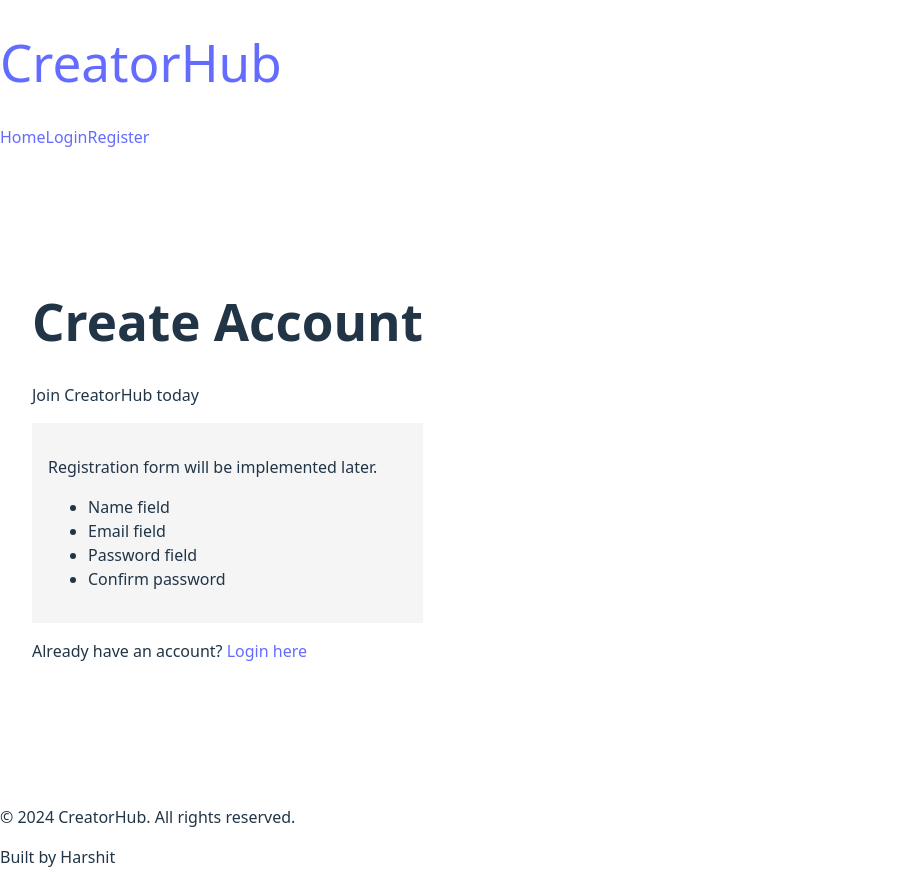
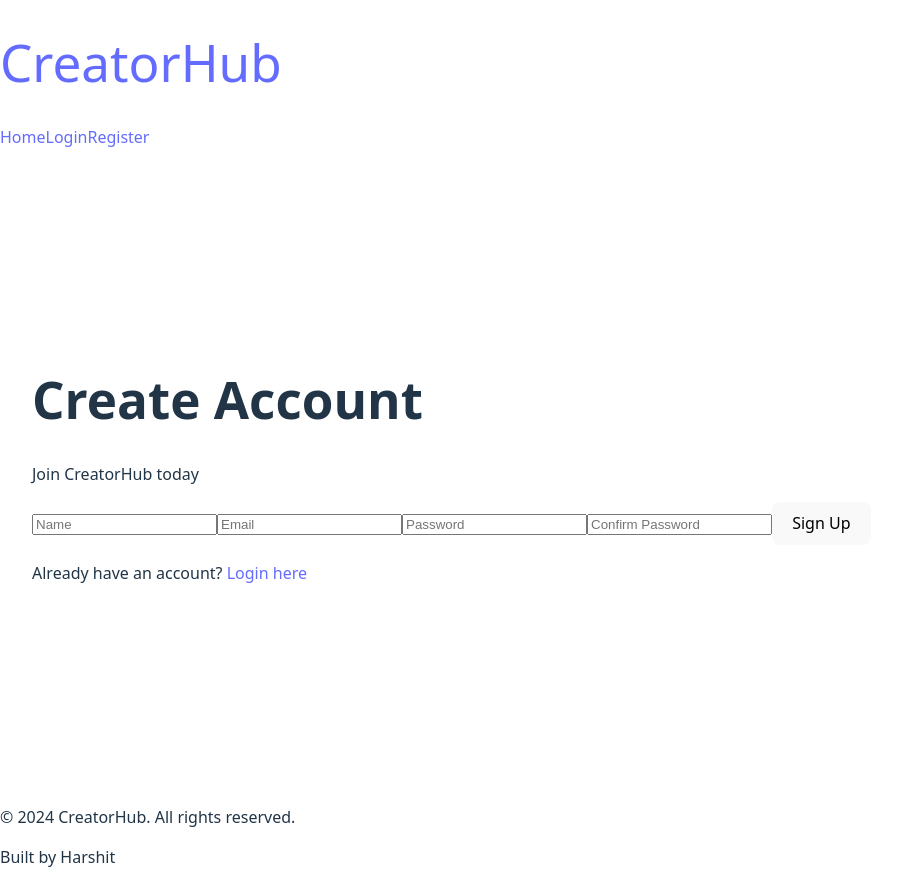
Before and after one commit to harshitmohantas131-png/creators-platform, a React (Vite) app in the folder client/: page /register in a window 1280 px wide. Shown: the whole page, without its empty margins (0-913 px from the left). Built offline with nearby package versions, Linux system fonts and the light colour scheme.

Commit message:
Implement end-to-end user registration with validation

```diff
--- a/client/src/pages/Home.jsx
+++ b/client/src/pages/Home.jsx
@@ -8,7 +8,7 @@
       <p>A platform for creators to share their work.</p>
 
       <ConnectionTest />
-
+``
       <div style={{ marginTop: "2rem" }}>
         <Link to="/register" style={{ marginRight: "1rem" }}>
           Get Started
--- a/client/src/pages/Register.jsx
+++ b/client/src/pages/Register.jsx
@@ -1,27 +1,169 @@
-import { Link } from "react-router-dom";
+import { useState } from "react";
+import { Link, useNavigate } from "react-router-dom";
 
 const Register = () => {
+
+  const [formData, setFormData] = useState({
+    name: "",
+    email: "",
+    password: "",
+    confirmPassword: ""
+  });
+
+  const [errors, setErrors] = useState({});
+  const [isLoading, setIsLoading] = useState(false);
+  const [successMessage, setSuccessMessage] = useState("");
+  const [apiError, setApiError] = useState("");
+
+  const navigate = useNavigate();
+
+  const handleChange = (e) => {
+    const { name, value } = e.target;
+
+    setFormData(prev => ({
+      ...prev,
+      [name]: value
+    }));
+  };
+
+  const validateForm = () => {
+
+    const newErrors = {};
+
+    if (!formData.name.trim()) {
+      newErrors.name = "Name is required";
+    }
+
+    if (!formData.email.trim()) {
+  newErrors.email = "Email is required";
+} else if (!/^[^\s@]+@[^\s@]+\.[^\s@]+$/.test(formData.email)) {
+  newErrors.email = "Please enter a valid email address";
+}
+
+    if (formData.password.length < 6) {
+      newErrors.password = "Password must be at least 6 characters";
+    }
+
+    if (formData.password !== formData.confirmPassword) {
+      newErrors.confirmPassword = "Passwords do not match";
+    }
+
+    setErrors(newErrors);
+
+    return Object.keys(newErrors).length === 0;
+  };
+
+  const handleSubmit = async (e) => {
+
+    e.preventDefault();
+
+    if (!validateForm()) return;
+
+    setIsLoading(true);
+
+    try {
+
+      const response = await fetch("/api/users/register", {
+        method: "POST",
+        headers: {
+          "Content-Type": "application/json"
+        },
+        body: JSON.stringify({
+  name: formData.name.trim(),
+  email: formData.email.trim().toLowerCase(),
+  password: formData.password
+})
+      });
+
+      const data = await response.json();
+
+      if (response.ok) {
+
+        setSuccessMessage("Account created successfully!");
+
+        setTimeout(() => {
+          navigate("/login");
+        }, 2000);
+
+      } else {
+
+        setApiError(data.message);
+
+      }
+
+    } catch (error) {
+       console.error("Registration error: ", error);
+      setApiError("Server connection failed");
+
+    } finally {
+
+      setIsLoading(false);
+
+    }
+  };
+
   return (
+
     <div style={containerStyle}>
       <div style={formContainerStyle}>
+
         <h1>Create Account</h1>
         <p>Join CreatorHub today</p>
 
-        <div style={placeholderStyle}>
-          <p>Registration form will be implemented later.</p>
-          <ul>
-            <li>Name field</li>
-            <li>Email field</li>
-            <li>Password field</li>
-            <li>Confirm password</li>
-          </ul>
-        </div>
+        {successMessage && <p style={{color:"green"}}>{successMessage}</p>}
+        {apiError && <p style={{color:"red"}}>{apiError}</p>}
+
+        <form onSubmit={handleSubmit}>
+
+          <input
+            type="text"
+            name="name"
+            placeholder="Name"
+            value={formData.name}
+            onChange={handleChange}
+          />
+          {errors.name && <p style={{color:"red"}}>{errors.name}</p>}
+
+          <input
+            type="email"
+            name="email"
+            placeholder="Email"
+            value={formData.email}
+            onChange={handleChange}
+          />
+          {errors.email && <p style={{color:"red"}}>{errors.email}</p>}
+
+          <input
+            type="password"
+            name="password"
+            placeholder="Password"
+            value={formData.password}
+            onChange={handleChange}
+          />
+          {errors.password && <p style={{color:"red"}}>{errors.password}</p>}
+
+          <input
+            type="password"
+            name="confirmPassword"
+            placeholder="Confirm Password"
+            value={formData.confirmPassword}
+            onChange={handleChange}
+          />
+          {errors.confirmPassword && <p style={{color:"red"}}>{errors.confirmPassword}</p>}
+
+          <button type="submit" disabled={isLoading}>
+            {isLoading ? "Creating Account..." : "Sign Up"}
+          </button>
+
+        </form>
 
         <p>
           Already have an account? <Link to="/login">Login here</Link>
         </p>
+
       </div>
     </div>
+
   );
 };
 
@@ -38,10 +180,6 @@
   borderRadius: "8px",
 };
 
-const placeholderStyle = {
-  background: "#f5f5f5",
-  padding: "1rem",
-  marginTop: "1rem",
-};
+
 
 export default Register;
```
Also changed, not shown: 1 other file (tests, documents, lock files or other folders).
